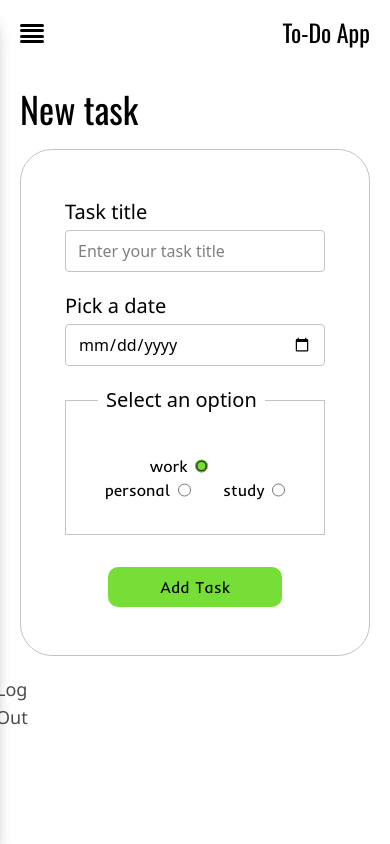
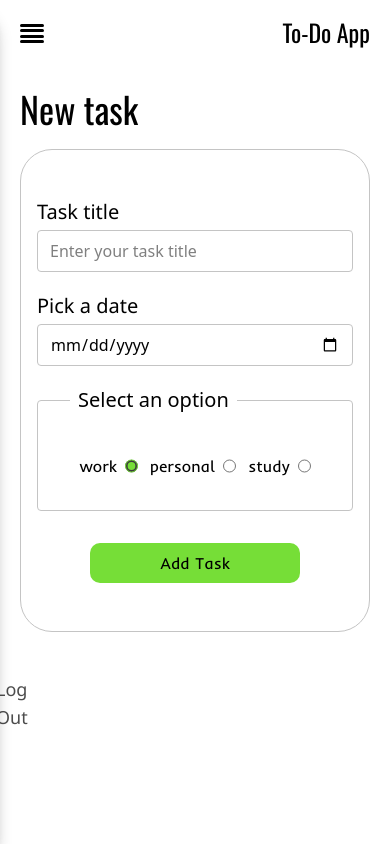
Before and after one commit to 01mehran/To-Do-App-With-React, a React (Vite) app: page /newTask in a window 390 px wide. Built offline with nearby package versions, Linux system fonts and the light colour scheme.

Commit message:
chore: update README.md file

```diff
--- a/src/components/EditTask.jsx
+++ b/src/components/EditTask.jsx
@@ -39,7 +39,7 @@ export const EditTask = ({ task, onClose, setIsLoading, isLoading }) => {
     <>
       <form
         onSubmit={handleEditTask}
-        className="inset-3 w-full rounded-xl border-black/30 py-3 shadow-[2px_2px_6px_rgba(0,0,0,0.2)] backdrop-blur-sm"
+        className="inset-3 w-full rounded-xl border-black/30 py-3  backdrop-blur-sm"
       >
         {/* Title */}
         <div className="flex flex-wrap justify-around gap-2">
--- a/src/pages/NewTask.jsx
+++ b/src/pages/NewTask.jsx
@@ -47,7 +47,7 @@ export const NewTask = () => {
         <h2 className="font-oswald text-4xl font-normal">New task</h2>
         <form
           onSubmit={handleSubmit}
-          className="mt-5 flex flex-1 items-center justify-center overflow-auto rounded-4xl border-[1px] border-gray-100 p-12 px-11"
+          className="mt-5 flex flex-1 items-center justify-center overflow-auto rounded-4xl border-[1px] border-gray-100 py-12 px-4 "
         >
           <div className="w-full max-w-[600px] space-y-5">
             {/* Title */}
@@ -83,11 +83,11 @@ export const NewTask = () => {
               />
             </article>
             {/* Options; */}
-            <fieldset className="mb-8 border-1 border-gray-100 p-8">
+            <fieldset className="mb-8 border-1 border-gray-100 p-8 w-full rounded-sm">
               <legend className="font-oswal mb-2 block px-2 text-xl font-normal">
                 Select an option
               </legend>
-              <div className="flex flex-wrap items-center justify-center space-x-8">
+              <div className="flex  items-center justify-center space-x-3 sm:space-x-8">
                 {/* Work */}
                 <div className="flex gap-2">
                   <label htmlFor="work" className="font-inder font-medium">
```
Also changed, not shown: src/assets/images/todayDemo.png (added), src/assets/images/upcomingDemo.png (added), stapiCurls.txt (added).
